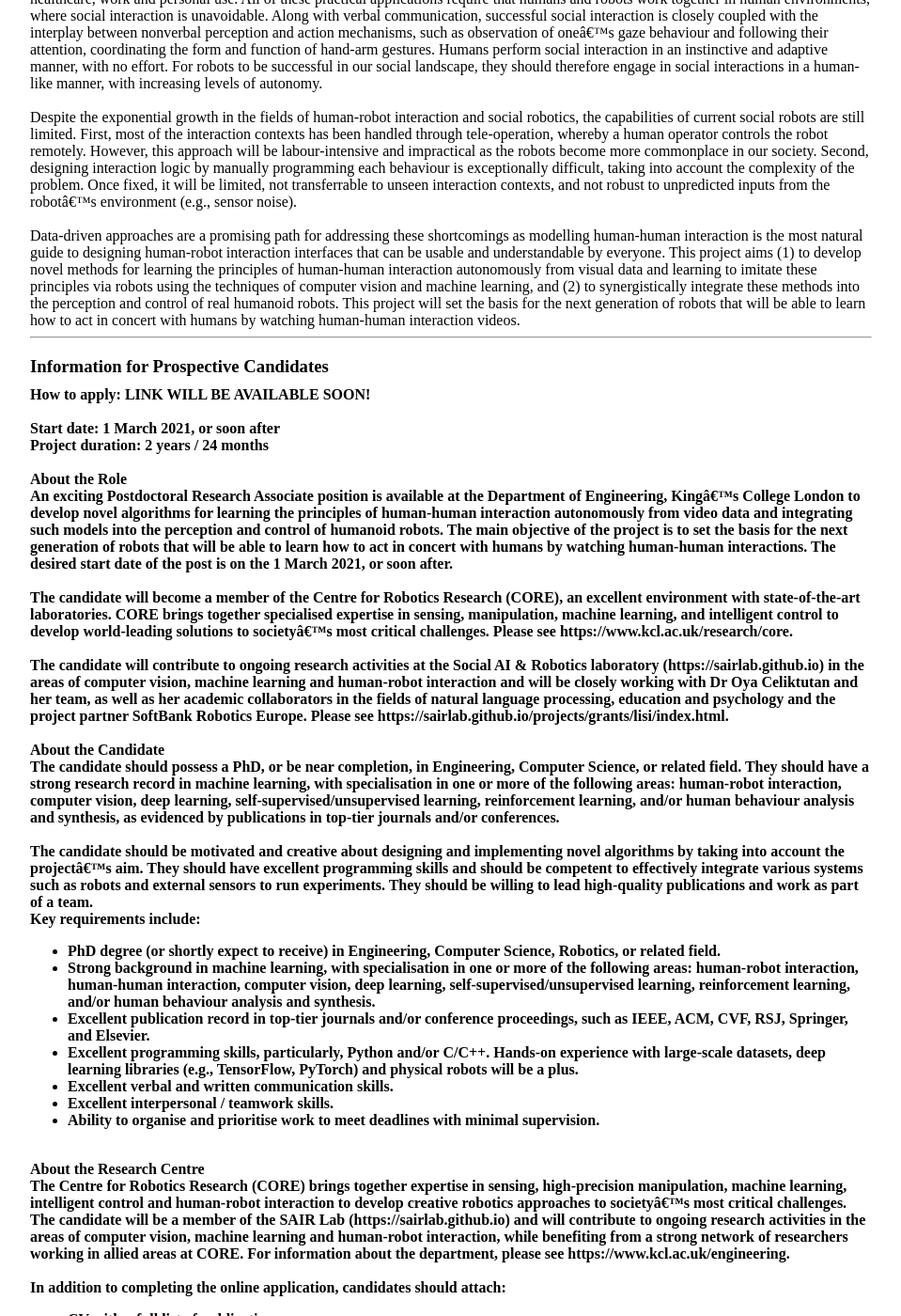
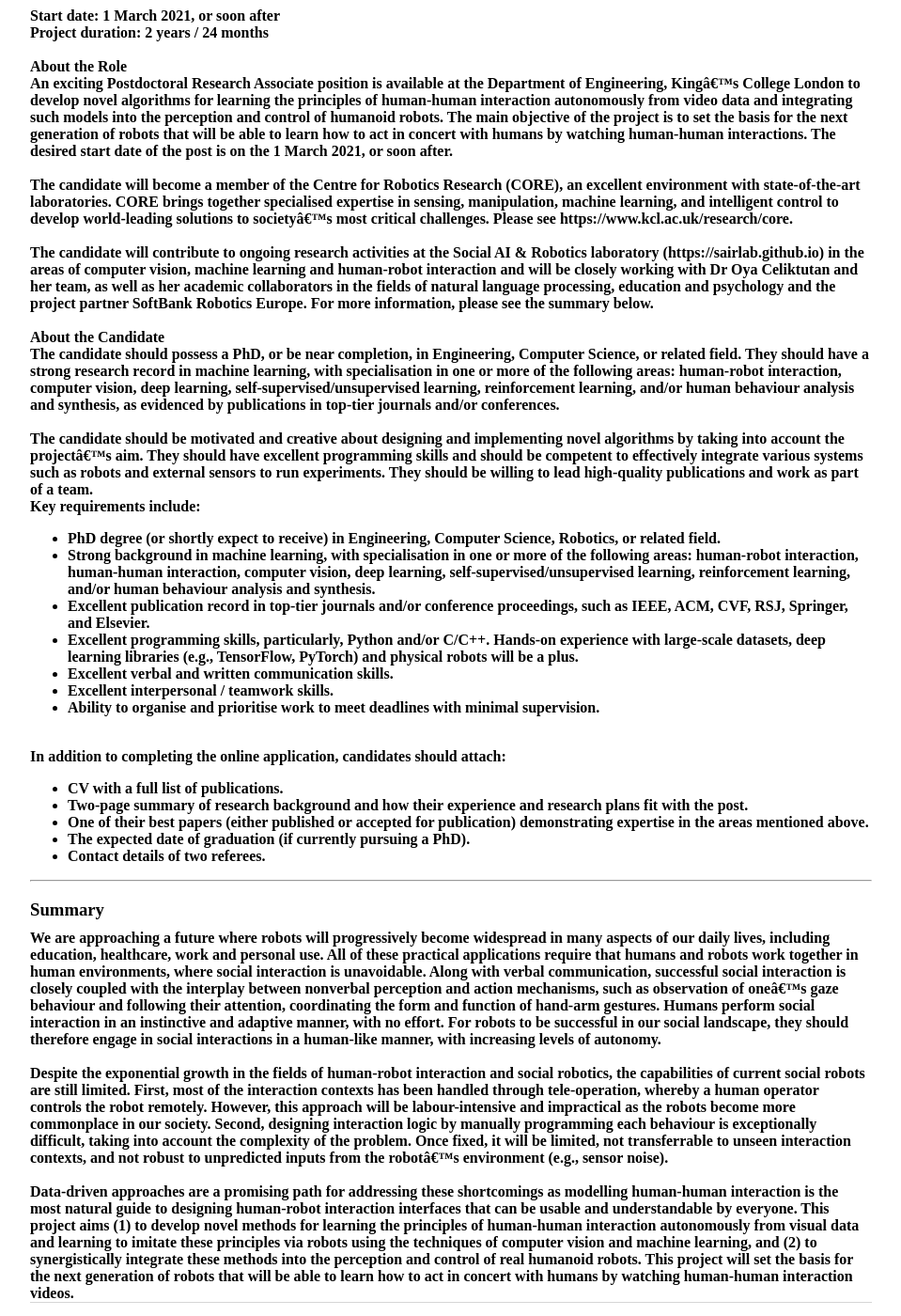
Before and after one commit to sairlab/sairlab.github.io, a Jekyll site: the page built from projects/grants/lisi/index.html, in a window 1280 px wide and 1400 px high, scrolled down 739 px. Shown: the whole window at 94% size, without its empty margins (160-1119 px from the left). Built offline with Jekyll 4.4.1, drawn with Linux system fonts in a browser that asks for light colours; some of the changed text lies outside the part shown.

Commit message:
Update index.html

```diff
--- a/projects/grants/lisi/index.html
+++ b/projects/grants/lisi/index.html
@@ -31,16 +31,6 @@ title: "Learning to Imitate Social Interaction"
 
 <td>
     <hr>
-    <h3 style="margin-bottom:10px;">Summary</h3>
-    We are approaching a future where robots will progressively become widespread in many aspects of our daily lives, including education, healthcare, work and personal use. All of these practical applications require that humans and robots work together in human environments, where social interaction is unavoidable. Along with verbal communication, successful social interaction is closely coupled with the interplay between nonverbal perception and action mechanisms, such as observation of one’s gaze behaviour and following their attention, coordinating the form and function of hand-arm gestures. Humans perform social interaction in an instinctive and adaptive manner, with no effort. For robots to be successful in our social landscape, they should therefore engage in social interactions in a human-like manner, with increasing levels of autonomy.
-    <br><br>
-    Despite the exponential growth in the fields of human-robot interaction and social robotics, the capabilities of current social robots are still limited. First, most of the interaction contexts has been handled through tele-operation, whereby a human operator controls the robot remotely. However, this approach will be labour-intensive and impractical as the robots become more commonplace in our society. Second, designing interaction logic by manually programming each behaviour is exceptionally difficult, taking into account the complexity of the problem. Once fixed, it will be limited, not transferrable to unseen interaction contexts, and not robust to unpredicted inputs from the robot’s environment (e.g., sensor noise).
-    <br><br>
-    Data-driven approaches are a promising path for addressing these shortcomings as modelling human-human interaction is the most natural guide to designing human-robot interaction interfaces that can be usable and understandable by everyone. This project aims (1) to develop novel methods for learning the principles of human-human interaction autonomously from visual data and learning to imitate these principles via robots using the techniques of computer vision and machine learning, and (2) to synergistically integrate these methods into the perception and control of real humanoid robots. This project will set the basis for the next generation of robots that will be able to learn how to act in concert with humans by watching human-human interaction videos.
-</td>
-
-<td>
-    <hr>
     <h3 style="margin-bottom:10px;">Information for Prospective Candidates</h3>
     <b> How to apply: LINK WILL BE AVAILABLE SOON!     <!--</b> please see the <a href="https://jobs.kcl.ac.uk/gb/en/job/008504/Research-Associate">[official application link]--> </a>
     <br><br>
@@ -55,7 +45,7 @@ title: "Learning to Imitate Social Interaction"
     The candidate will become a member of the Centre for Robotics Research (CORE), an excellent environment with state-of-the-art laboratories. CORE brings together specialised expertise in sensing, manipulation, machine learning, and intelligent control to develop world-leading solutions to society’s most critical challenges. Please see https://www.kcl.ac.uk/research/core.
     <br>
     <br>
-    The candidate will contribute to ongoing research activities at the Social AI & Robotics laboratory (https://sairlab.github.io) in the areas of computer vision, machine learning and human-robot interaction and will be closely working with Dr Oya Celiktutan and her team, as well as her academic collaborators in the fields of natural language processing, education and psychology and the project partner SoftBank Robotics Europe. Please see https://sairlab.github.io/projects/grants/lisi/index.html.
+    The candidate will contribute to ongoing research activities at the Social AI & Robotics laboratory (https://sairlab.github.io) in the areas of computer vision, machine learning and human-robot interaction and will be closely working with Dr Oya Celiktutan and her team, as well as her academic collaborators in the fields of natural language processing, education and psychology and the project partner SoftBank Robotics Europe. For more information, please see the summary below.
     <br><br>
     <b>About the Candidate</b>
     <br>
@@ -74,10 +64,7 @@ title: "Learning to Imitate Social Interaction"
     <li> Ability to organise and prioritise work to meet deadlines with minimal supervision.  </li>
     </ul>
     <br>
-    <b>About the Research Centre</b>
-    <br>
-        The Centre for Robotics Research (CORE) brings together expertise in sensing, high-precision manipulation, machine learning, intelligent control and human-robot interaction to develop creative robotics approaches to society’s most critical challenges. The candidate will be a member of the SAIR Lab (https://sairlab.github.io) and will contribute to ongoing research activities in the areas of computer vision, machine learning and human-robot interaction, while benefiting from a strong network of researchers working in allied areas at CORE. For information about the department, please see https://www.kcl.ac.uk/engineering.
-    <br><br>
+
     In addition to completing the online application, candidates should attach:
     <ul>
     <li> CV with a full list of publications.</li>
@@ -88,3 +75,13 @@ title: "Learning to Imitate Social Interaction"
     </ul>
 
 </td>
+
+<td>
+    <hr>
+    <h3 style="margin-bottom:10px;">Summary</h3>
+    We are approaching a future where robots will progressively become widespread in many aspects of our daily lives, including education, healthcare, work and personal use. All of these practical applications require that humans and robots work together in human environments, where social interaction is unavoidable. Along with verbal communication, successful social interaction is closely coupled with the interplay between nonverbal perception and action mechanisms, such as observation of one’s gaze behaviour and following their attention, coordinating the form and function of hand-arm gestures. Humans perform social interaction in an instinctive and adaptive manner, with no effort. For robots to be successful in our social landscape, they should therefore engage in social interactions in a human-like manner, with increasing levels of autonomy.
+    <br><br>
+    Despite the exponential growth in the fields of human-robot interaction and social robotics, the capabilities of current social robots are still limited. First, most of the interaction contexts has been handled through tele-operation, whereby a human operator controls the robot remotely. However, this approach will be labour-intensive and impractical as the robots become more commonplace in our society. Second, designing interaction logic by manually programming each behaviour is exceptionally difficult, taking into account the complexity of the problem. Once fixed, it will be limited, not transferrable to unseen interaction contexts, and not robust to unpredicted inputs from the robot’s environment (e.g., sensor noise).
+    <br><br>
+    Data-driven approaches are a promising path for addressing these shortcomings as modelling human-human interaction is the most natural guide to designing human-robot interaction interfaces that can be usable and understandable by everyone. This project aims (1) to develop novel methods for learning the principles of human-human interaction autonomously from visual data and learning to imitate these principles via robots using the techniques of computer vision and machine learning, and (2) to synergistically integrate these methods into the perception and control of real humanoid robots. This project will set the basis for the next generation of robots that will be able to learn how to act in concert with humans by watching human-human interaction videos.
+</td>
```
